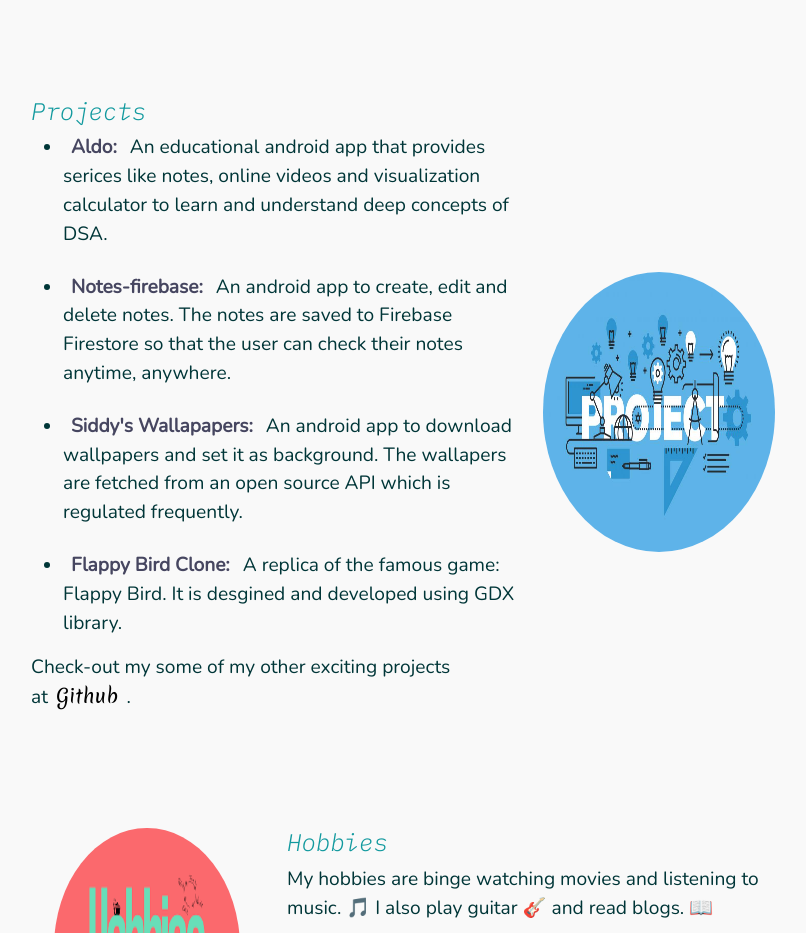
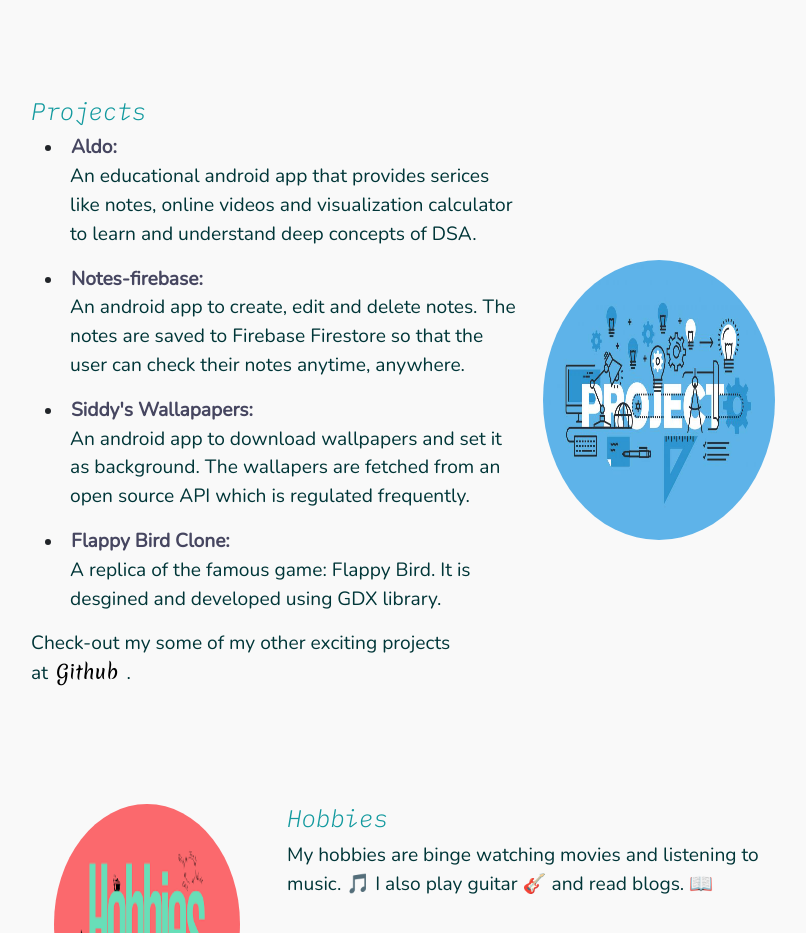
Before and after one commit to SiddyDevelops/Portfolio, a plain HTML site: page index.html in a window 1280 px wide. Shown: the part 1606-2539 px from the top of the page, without its empty margins (237-1043 px from the left). Drawn offline with nearby package versions, Linux system fonts and the light colour scheme; no server answers; a web font is replaced by a local one.

Commit message:
Add text indent to project description

```diff
--- a/css/styles.css
+++ b/css/styles.css
@@ -166,10 +166,11 @@ a:hover {
     width: auto;
 }
 
-.skillrowdes2 {
+.skillrowdes2 p{
     font-family: 'Nunito', sans-serif;
     color: #003638;
     font-size: 1.2rem;
+    padding-left: 7px;
 }
 
 .project_linky {
@@ -181,7 +182,7 @@ a:hover {
 
 .project_linky:hover {
     color: black;
-    font-family: 'Montserrat', sans-serif;
+    /* font-family: 'Montserrat', sans-serif; */
 }
 
 .github-link{
--- a/index.html
+++ b/index.html
@@ -119,21 +119,21 @@
                 <ul>
                     <li class="skillrowdes2">
                       <strong><a class="project_linky" href="">Aldo: </a></strong>
-                      An educational android app that provides serices like notes, online videos and visualization calculator to learn and understand deep concepts of DSA.
+                      <p>An educational android app that provides serices like notes, online videos and visualization calculator to learn and understand deep concepts of DSA.</p>
                     </li>
-                    <br>
+                    <!-- <br> -->
                     <li class="skillrowdes2">
                       <strong><a class="project_linky" href="https://github.com/SiddyDevelops/Notes-firebase">Notes-firebase: </a></strong>
-                      An android app to create, edit and delete notes. The notes are saved to Firebase Firestore so that the user can check their notes anytime, anywhere.
+                      <p>An android app to create, edit and delete notes. The notes are saved to Firebase Firestore so that the user can check their notes anytime, anywhere.</p>
                     </li>
-                    <br>
+                    <!-- <br> -->
                     <li class="skillrowdes2">
                       <strong><a class="project_linky" href="https://github.com/SiddyDevelops/Download-wallpaper-and-setbackground">Siddy's Wallapapers: </a></strong>
-                      An android app to download wallpapers and set it as background. The wallapers are fetched from an open source API which is regulated frequently.
+                      <p>An android app to download wallpapers and set it as background. The wallapers are fetched from an open source API which is regulated frequently.</p>
                     </li>
-                    <br>
+                    <!-- <br> -->
                     <li class="skillrowdes2"><strong><a class="project_linky" href="https://github.com/SiddyDevelops/FlappyBird">Flappy Bird Clone: </a></strong>
-                      A replica of the famous game: Flappy Bird. It is desgined and developed using GDX library.
+                      <p>A replica of the famous game: Flappy Bird. It is desgined and developed using GDX library.</p>
                     </li>
                 </ul>
                 <p>Check-out my some of my other exciting projects at<a class="githuba" href="https://github.com/SiddyDevelops">Github</a>.</p>
```
